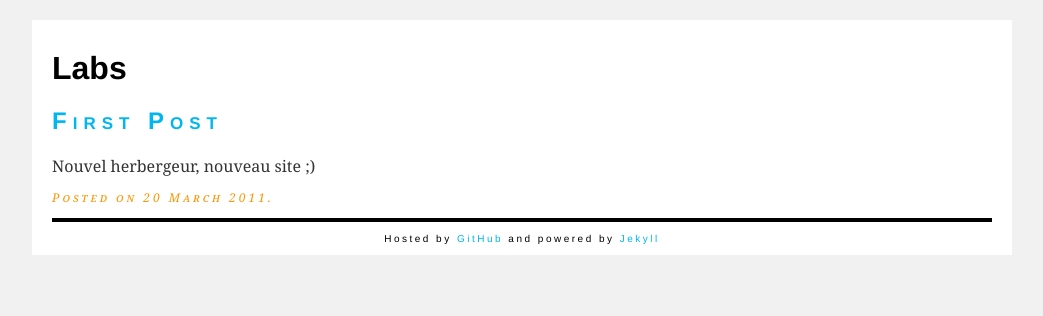
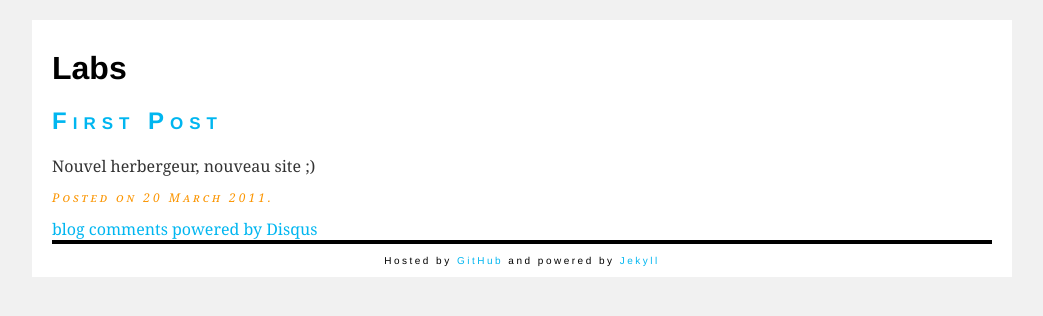
Before and after one commit to stealth35/stealth35.github.com, a Jekyll site: the page built from index.html, in a window 1280 px wide. Shown: the top 316 px of the page, without its empty margins (118-1161 px from the left). Built offline with Jekyll 4.4.1, drawn with Linux system fonts in a browser that asks for light colours; comment, search, counter and statistics services are not loaded; part of the change alters nothing that is shown.

Commit message:
Switch comment to discus

```diff
--- a/index.html
+++ b/index.html
@@ -2,12 +2,24 @@
 layout: default
 title: Labs
 ---
-<script src="http://connect.facebook.net/en_US/all.js#appId=&amp;xfbml=1"></script>
+
 {% for post in site.posts limit:5 %}
 <article>
 	<h2><a href="{{ post.url }}">{{ post.title }}</a></h2>
 	{{ post.content }}
 	<p class="date"><em>Posted on {{ post.date | date_to_long_string }}.</em></p>
-	<fb:comments href="{{ site.url }}{{ post.url }}" num_posts="10" width="500"></fb:comments>
+	<div id="disqus_thread"></div>
+<script type="text/javascript">
+    var disqus_shortname = 'stealth35';
+    var disqus_identifier = '{{ post.url }}';
+    var disqus_url = '{{ site.url }}{{ post.url }}';
+    (function() {
+        var dsq = document.createElement('script'); dsq.type = 'text/javascript'; dsq.async = true;
+        dsq.src = 'http://' + disqus_shortname + '.disqus.com/embed.js';
+        (document.getElementsByTagName('head')[0] || document.getElementsByTagName('body')[0]).appendChild(dsq);
+    })();
+</script>
+<noscript>Please enable JavaScript to view the <a href="http://disqus.com/?ref_noscript">comments powered by Disqus.</a></noscript>
+<a href="http://disqus.com" class="dsq-brlink">blog comments powered by <span class="logo-disqus">Disqus</span></a>
 </article>
 {% endfor %}
```
